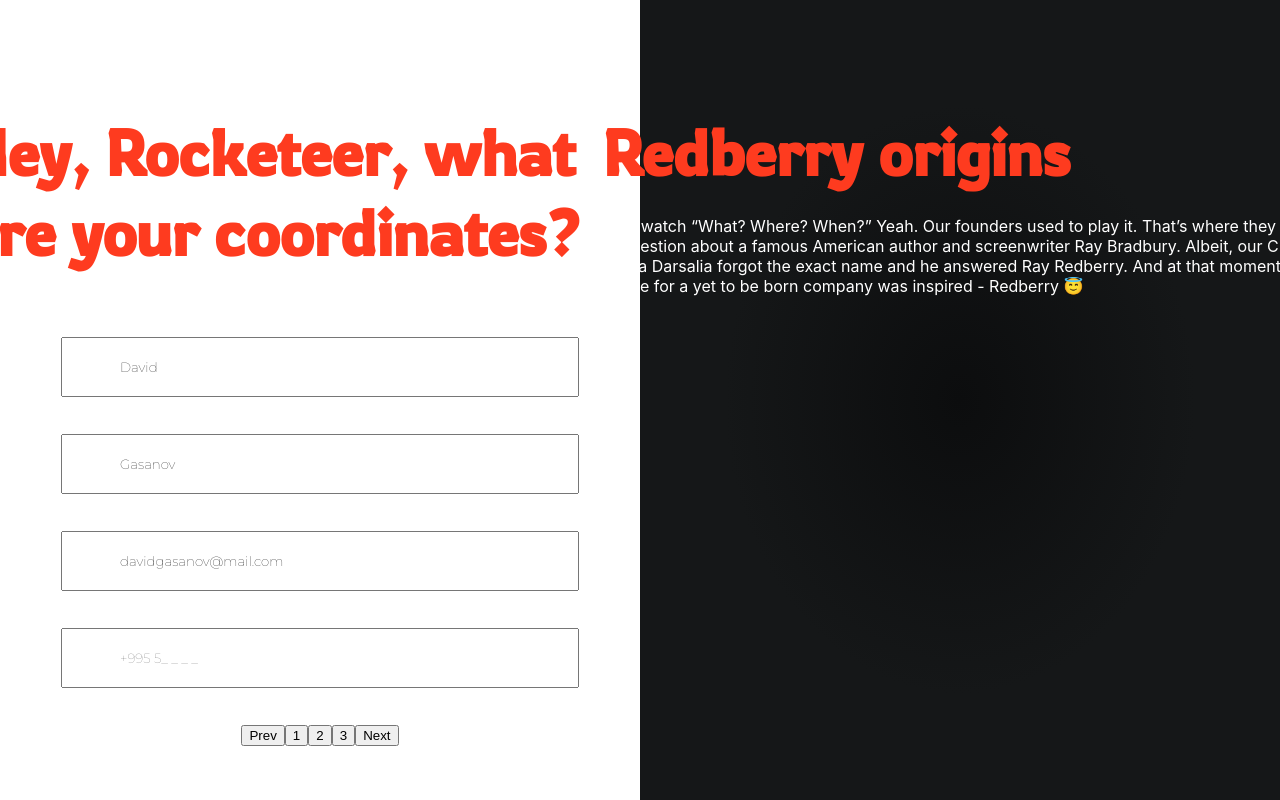
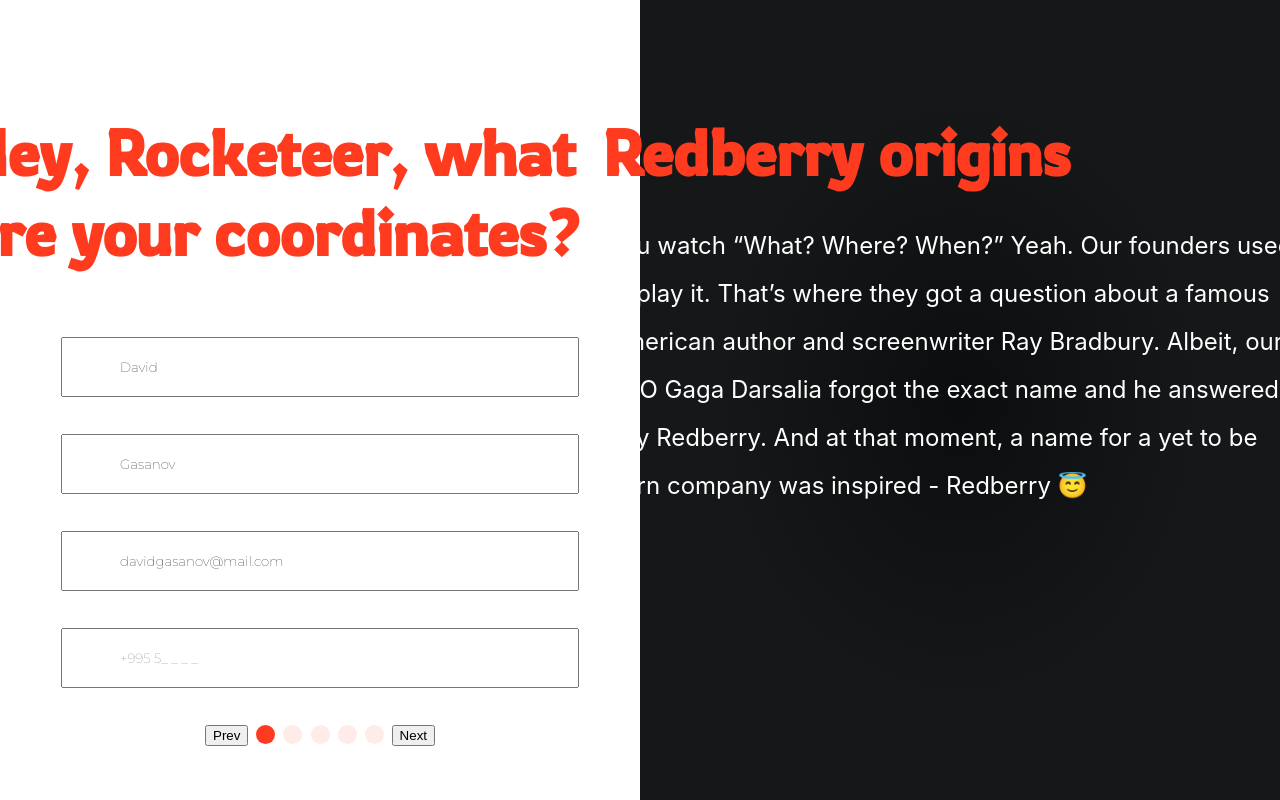
Before and after one commit to davidGasanov/redberry-form-responsive, a React (Create React App) app: page / in a window 1280 px wide. Both pictures are taken after a click on the button "Start Questionnaire". Shown: the top 800 px of the page. Built offline with nearby package versions, Linux system fonts and the light colour scheme.

Commit message:
design improvements

```diff
--- a/src/App.css
+++ b/src/App.css
@@ -74,6 +74,8 @@
 .page-right p {
   width: 705px;
   height: 606px;
+  font-size: 24px;
+  line-height: 48px;
 }
 
 .page-title {
@@ -81,6 +83,7 @@
   height: 94px;
   margin-top: 112px;
   font-size: 64px;
+  line-height: 80px;
 }
 
 .inputs-container{
@@ -145,7 +148,27 @@
 
 .pagination {
   display: flex;
+  justify-content: space-between;
+  width: 230px;
 }
+
+.page-completed{
+  width: 19px;
+  height: 19px;
+  border: none;
+  background-color:#FE3B1F;
+  border-radius: 50%;
+}
+
+.page-not-completed{
+  width: 19px;
+  height: 19px;
+  border: none;
+  background-color:#FE3B1F;
+  opacity:0.1;
+  border-radius: 50%;
+}
+
 
 /* -- Field -- */
 
--- a/src/components/Form.js
+++ b/src/components/Form.js
@@ -17,7 +17,7 @@
   const [data, changeData] = useState({
     page: "Landing",
     pagesArr: [
-      { number: 1, completed: false },
+      { number: 1, completed: true },
       { number: 2, completed: false },
       { number: 3, completed: false },
       { number: 4, completed: false },
--- a/src/components/utils/Navigation.js
+++ b/src/components/utils/Navigation.js
@@ -9,10 +9,10 @@
 }) => {
   const { page } = data;
 
-  const changePage = (num) => {
+  const changePage = (e) => {
     if (!pageValid) {
     } else {
-      changeData({ ...data, page: num });
+      changeData({ ...data, page: e.target.value });
     }
   };
 
@@ -48,15 +48,19 @@
   return (
     <div className="pagination">
       <button onClick={prevPage}>Prev</button>
-      <button>1</button>
-      <button
-        onClick={() => {
-          changePage(2);
-        }}
-      >
-        2
-      </button>
-      <button>3</button>
+      {data.pagesArr.map((page) => {
+        if (page.completed) {
+          return (
+            <buttton
+              className="page-completed"
+              value={page.number}
+              onClick={changePage}
+            ></buttton>
+          );
+        } else {
+          return <buttton className="page-not-completed"></buttton>;
+        }
+      })}
       <button onClick={nextPage}>Next</button>
     </div>
   );
```
